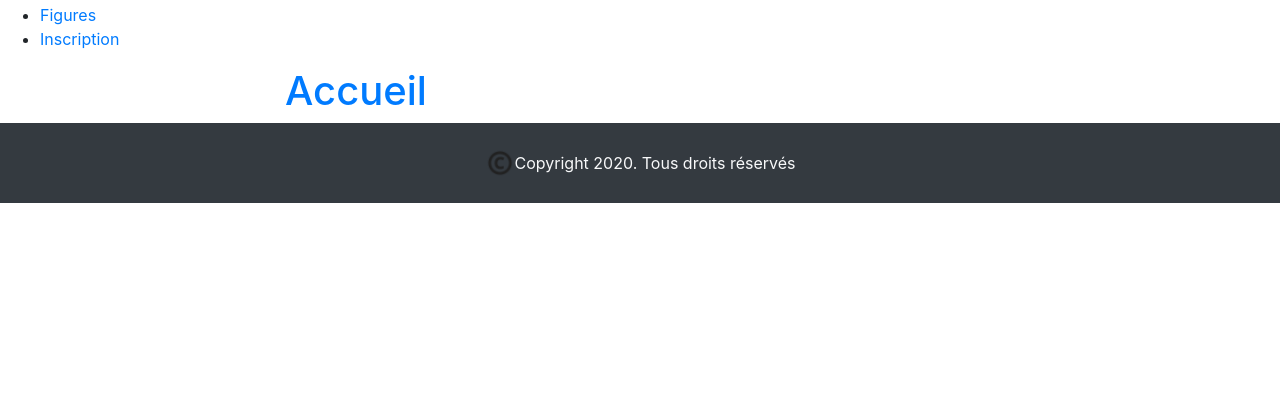
After one commit to Scratchy-Show/SnowTricks, a Symfony app: template templates/home/index.html.twig in a window 1280 px wide. The commit adds this page. Shown: the part 321-741 px from the top of the page. Run offline with Twig, Linux system fonts and the light colour scheme; the template is opened without the code that fills it, so the values that code supplies are empty; some libraries are stand-ins or nearby versions.

Commit message:
Classification of views in thematic folders. Creating of the home route which redirects to the home page. Change of redirect links in the navigation of header.html.twig. Creating of the HomeController controller which displays the home page. Creating of the index.html.tiwg view. Redirection to the home page when a user registers.

```diff
--- a/config/routes.yaml
+++ b/config/routes.yaml
@@ -1,3 +1,7 @@
+home:
+     path: /accueil
+     controller: App\Controller\HomeController::homePage
+
 registration:
      path: /inscription
      controller : App\Controller\RegistrationController::registrationPage
--- a/templates/base.html.twig
+++ b/templates/base.html.twig
@@ -32,7 +32,7 @@
     <body>
         {% for label, messages in app.flashes %}
             <div class="container">
-                <div class="alert alert-{{ label }} alert-dismissible">
+                <div class="alert alert-{{ label }} alert-dismissible text-center">
                     {% for message in messages %}
                         <p>{{ message | raw }}</p>
                     {% endfor %}
@@ -40,12 +40,12 @@
             </div>
         {% endfor %}
 
-        {{ include('header.html.twig') }}
+        {{ include('shared/header.html.twig') }}
 
         <div class="container">
             {% block body %} {% endblock %}
         </div>
 
-        {{ include('footer.html.twig') }}
+        {{ include('shared/footer.html.twig') }}
     </body>
 </html>
--- /dev/null
+++ b/templates/home/index.html.twig
@@ -0,0 +1,10 @@
+{% extends "base.html.twig" %}
+
+{% block title %}Accueil{% endblock %}
+
+
+{% block body %}
+    <div class="col-lg-8 col-md-10 mx-auto">
+        <h1 class="text-primary">Accueil</h1>
+    </div>
+{% endblock %}
--- a/templates/header.html.twig
+++ b/templates/shared/header.html.twig
@@ -9,12 +9,12 @@
         <div>
             <nav>
                 <ul>
-                    <li><a href="#">Accueil</a></li>
+                    <li><a href="{{ path('home') }}">Accueil</a></li>
                     <li><a href="#">Figures</a></li>
                     {% if session.user is defined %}
                         <li><a href="#">Déconnexion</a></li>
                     {% else %}
-                        <li><a href="/inscription">Inscription</a></li>
+                        <li><a href="{{ path('registration') }}">Inscription</a></li>
                     {% endif %}
                 </ul>
             </nav>
```
Also changed, not shown: src/Controller/HomeController.php (added, +19 -0 lines), src/Controller/RegistrationController.php (+5 -3 lines), templates/account/registration.html.twig (renamed from templates/registration.html.twig), templates/shared/footer.html.twig (renamed from templates/footer.html.twig), 1 other file.
